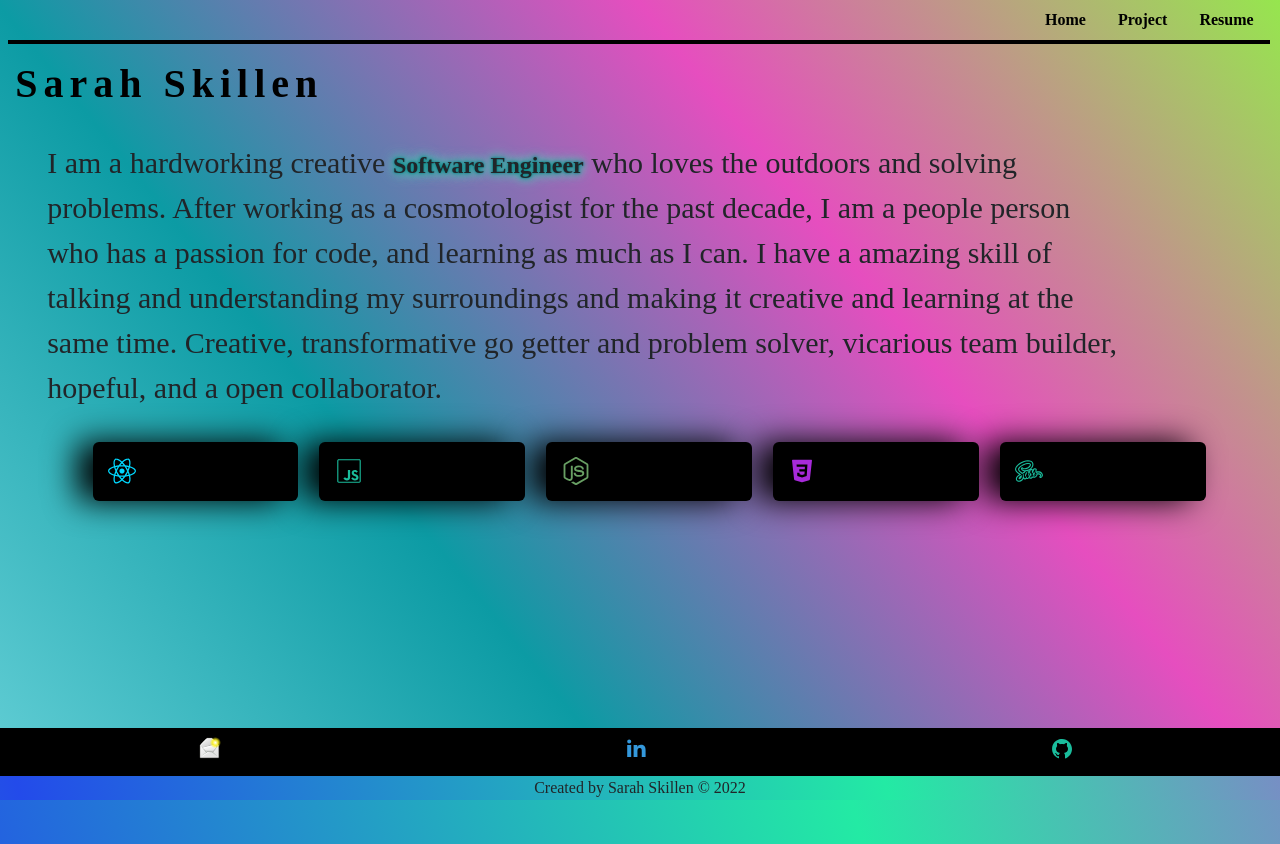
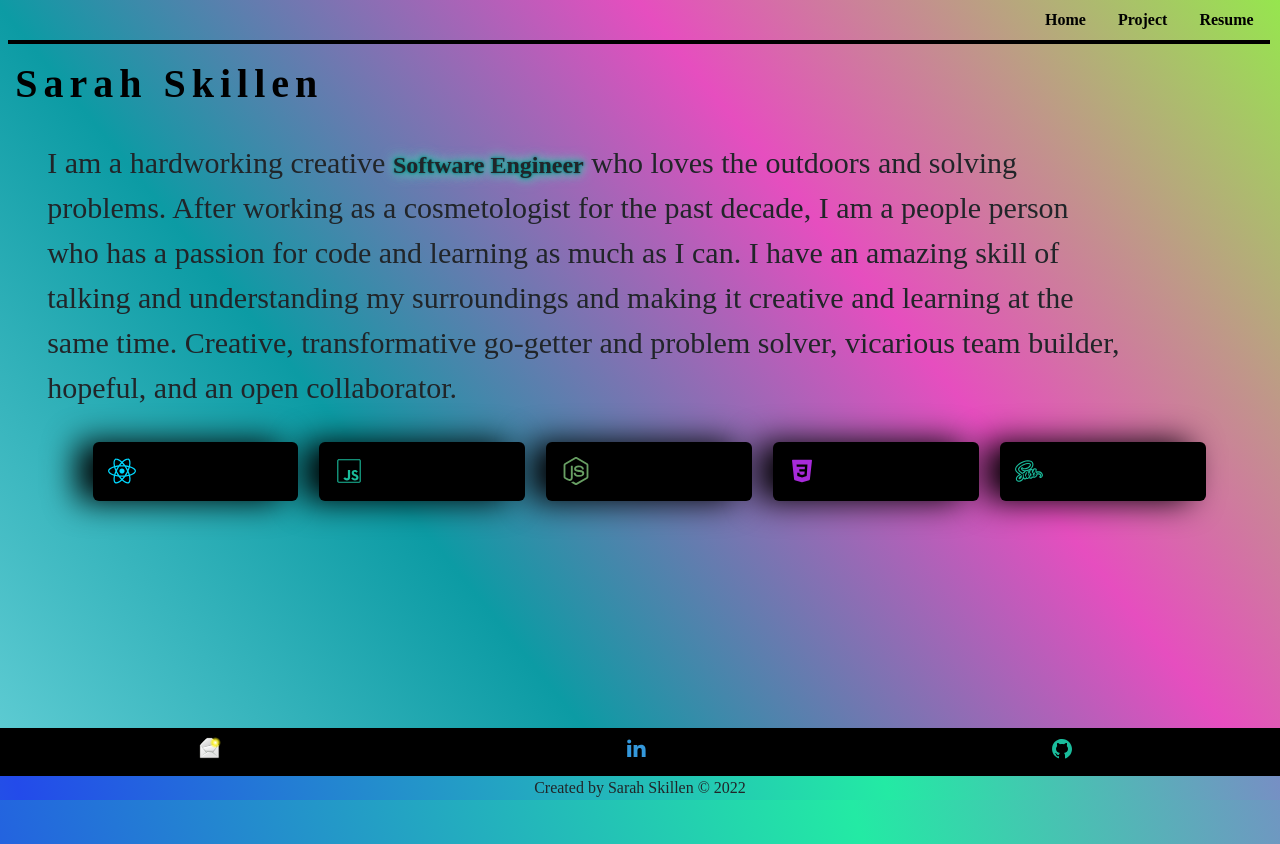
Before and after one commit to sarah-svg/sarah-site, a React (Create React App) app: page / in a window 1280 px wide. Built offline with nearby package versions, Linux system fonts and the light colour scheme; a web font is replaced by a local one.

Commit message:
wording change

```diff
--- a/src/About/About.js
+++ b/src/About/About.js
@@ -8,9 +8,9 @@ export default function About() {
 
       <div className="p">
        I am a hardworking creative <span className="job">Software Engineer</span> who loves the outdoors and solving problems.
-        After working as a cosmotologist for the past decade, I am a people person who has a passion for code, and learning as much as I can.
-        I have a amazing skill of talking and understanding my surroundings and making it creative and learning at the same time. Creative,
-        transformative go getter and problem solver, vicarious team builder, hopeful, and a open collaborator.
+       After working as a cosmetologist for the past decade, I am a people person who has a passion for code and learning as much as I can.
+        I have an amazing skill of talking and understanding my surroundings and making it creative and learning at the same time. Creative,
+        transformative go-getter and problem solver, vicarious team builder, hopeful, and an open collaborator.
       </div>
       <Frameworks/>
     </div>
```
